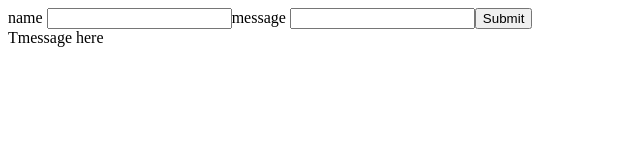
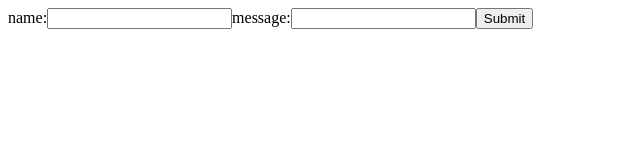
Before and after one commit to chyno/guestbooks, a Next.js app: page / in a window 1280 px wide. Shown: the top 160 px of the page, without its empty margins (0-640 px from the left). Built offline with nearby package versions, Linux system fonts and the light colour scheme.

Commit message:
post submit

```diff
--- a/pages/index.js
+++ b/pages/index.js
@@ -3,23 +3,53 @@ import Link from 'next/link'
 import { format } from 'util';
 //import {Message} from './components';
 const Index = () => (
-<form name='valform' method='post'  onSubmit={(e) => {
-  console.log(document.forms[0]);
-  e.preventDefault();
-  return false;
-}}>
-<div>
-    <label >name</label> <input id='name'></input>
-    <label >message</label> <input id='message'></input>
-    <input type='button' value='Submit' ></input>
-</div>
-  <Message/>
-</form>
+<MainForm/>
 
 )
 
+export default Index
 
-export default Index
+
+class MainForm extends React.Component {
+    constructor(props) {
+
+      super(props);
+      this.state = {name : '', message: ''};
+
+      this.handleNameChange = this.handleNameChange.bind(this);
+      this.handleMessageChange = this.handleMessageChange.bind(this);
+      this.handleSubmit = this.handleSubmit.bind(this);
+    }
+
+    handleNameChange(event) {
+      this.setState(Object.assign({}, this.state, { name : event.target.value}));
+    }
+
+    handleMessageChange(event) {
+        this.setState(Object.assign({}, this.state, { message : event.target.value}));
+      }
+
+    handleSubmit(event) {
+      alert('A name was submitted: ' + JSON.stringify(this.state));
+      event.preventDefault();
+    }
+
+    render() {
+      return (
+        <form onSubmit={this.handleSubmit}>
+          <label>
+            name:
+            <input type="text" value={this.state.name} onChange={this.handleNameChange} />
+          </label>
+          <label>
+            message:
+            <input type="text" value={this.state.message} onChange={this.handleMessageChange} />
+          </label>
+          <input type="submit" value="Submit" />
+        </form>
+      );
+    }
+  }
 
 
 class Message extends React.Component {
```
